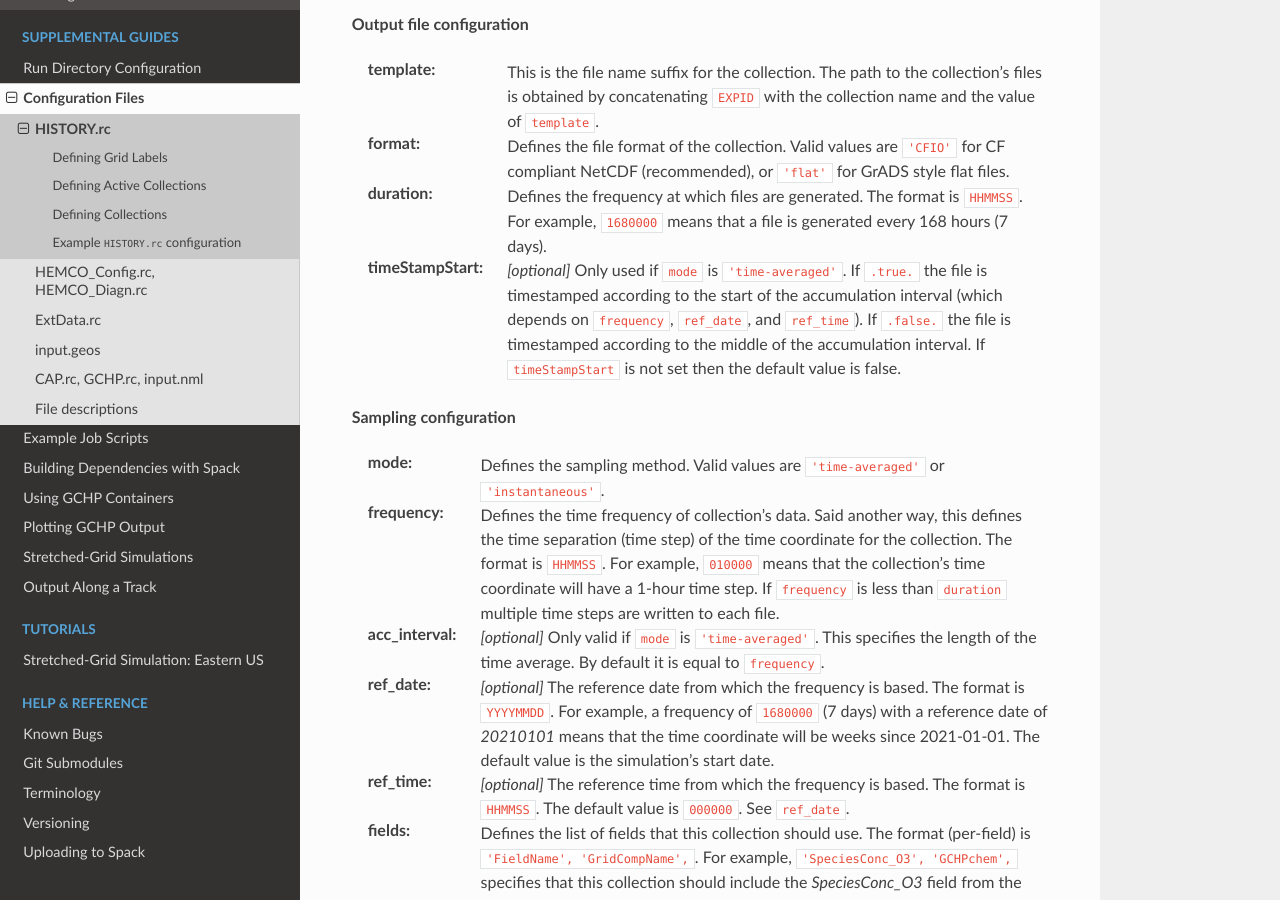
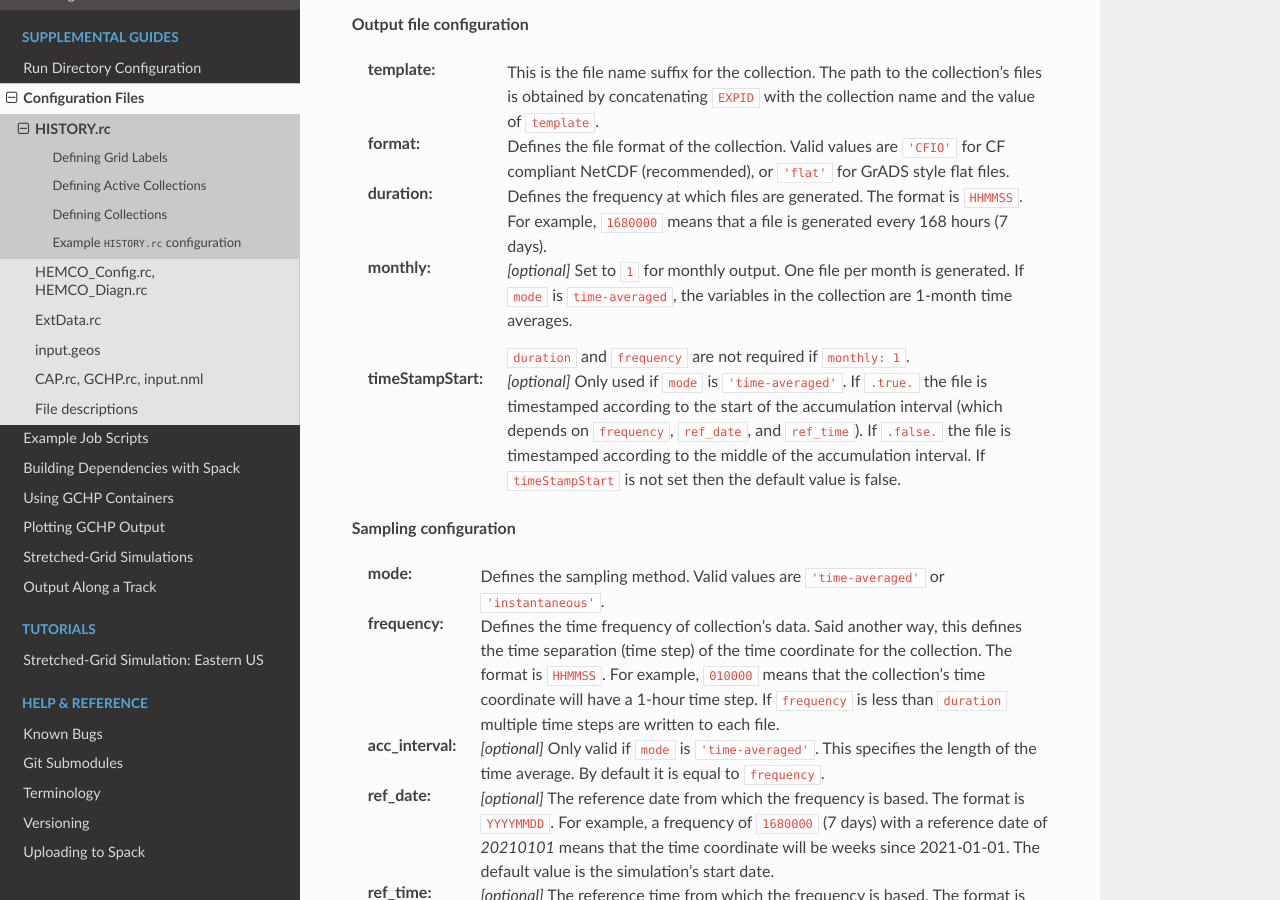
Before and after one commit to geoschem/GCHP, a Sphinx documentation site: the page built from docs/source/supplement/config-files/HISTORY.rst, in a window 1280 px wide and 900 px high, scrolled down 2817 px. Built offline with Sphinx 7.4.7 and the Read the Docs theme 2.0.0, drawn with Linux system fonts in a browser that asks for light colours; pages that are not in the unit, such as notebooks, are missing from menus.

Commit message:
Added 'monthly' to HISTORY.rc docs

```diff
--- a/docs/source/supplement/config-files/HISTORY.rst
+++ b/docs/source/supplement/config-files/HISTORY.rst
@@ -170,6 +170,12 @@ A collection is
    Defines the frequency at which files are generated. The format is :code:`HHMMSS`. For example,
    :code:`1680000` means that a file is generated every 168 hours (7 days).
 
+:monthly: *[optional]*
+   Set to :code:`1` for monthly output. One file per month is generated. If :code:`mode` is
+   :code:`time-averaged`, the variables in the collection are 1-month time averages.
+
+   :code:`duration` and :code:`frequency` are not required if :code:`monthly: 1`.
+
 :timeStampStart: *[optional]*
    Only used if :code:`mode` is :code:`'time-averaged'`. If :code:`.true.`
    the file is timestamped according to the start of the accumulation interval (which depends on
```
